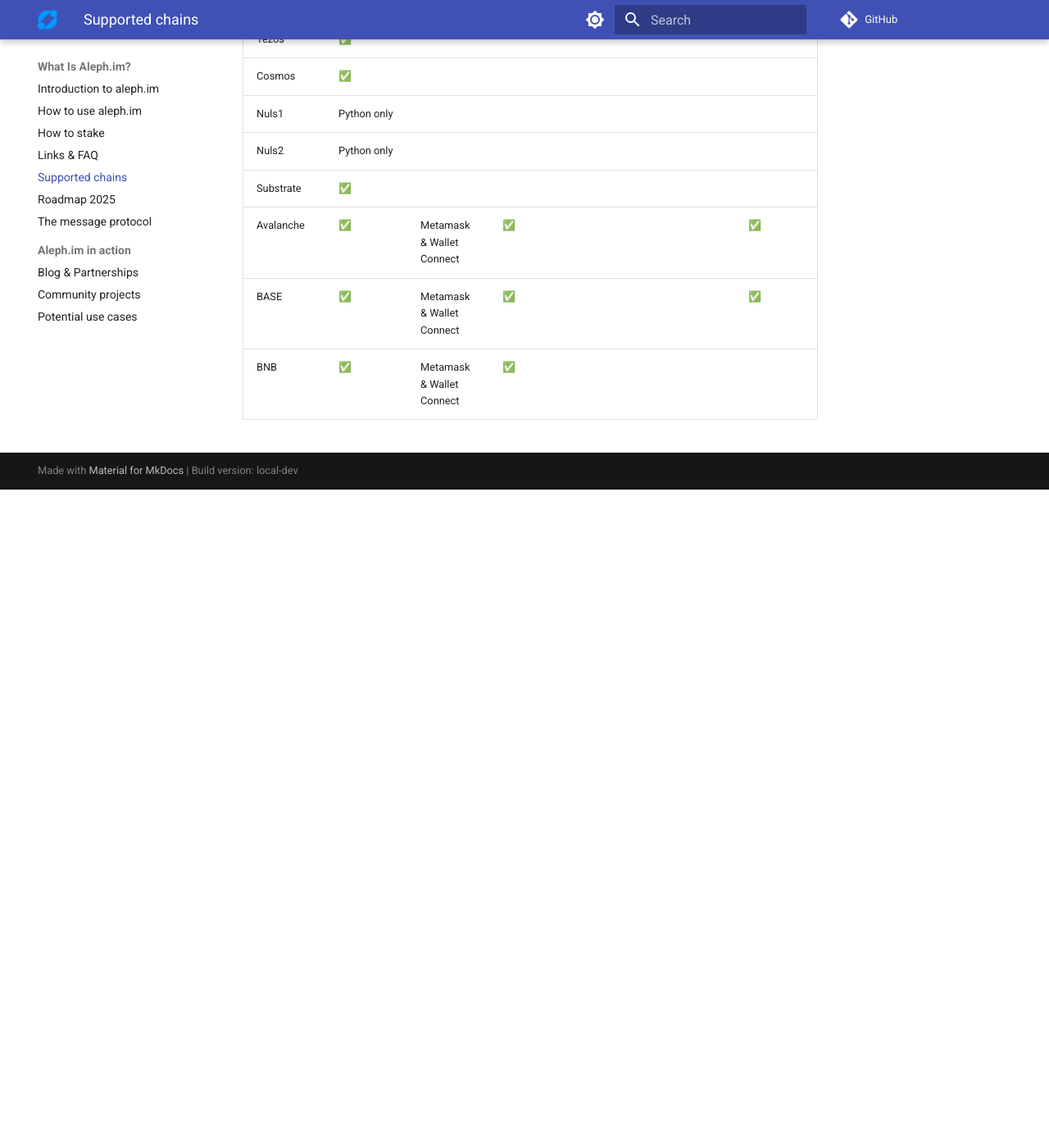
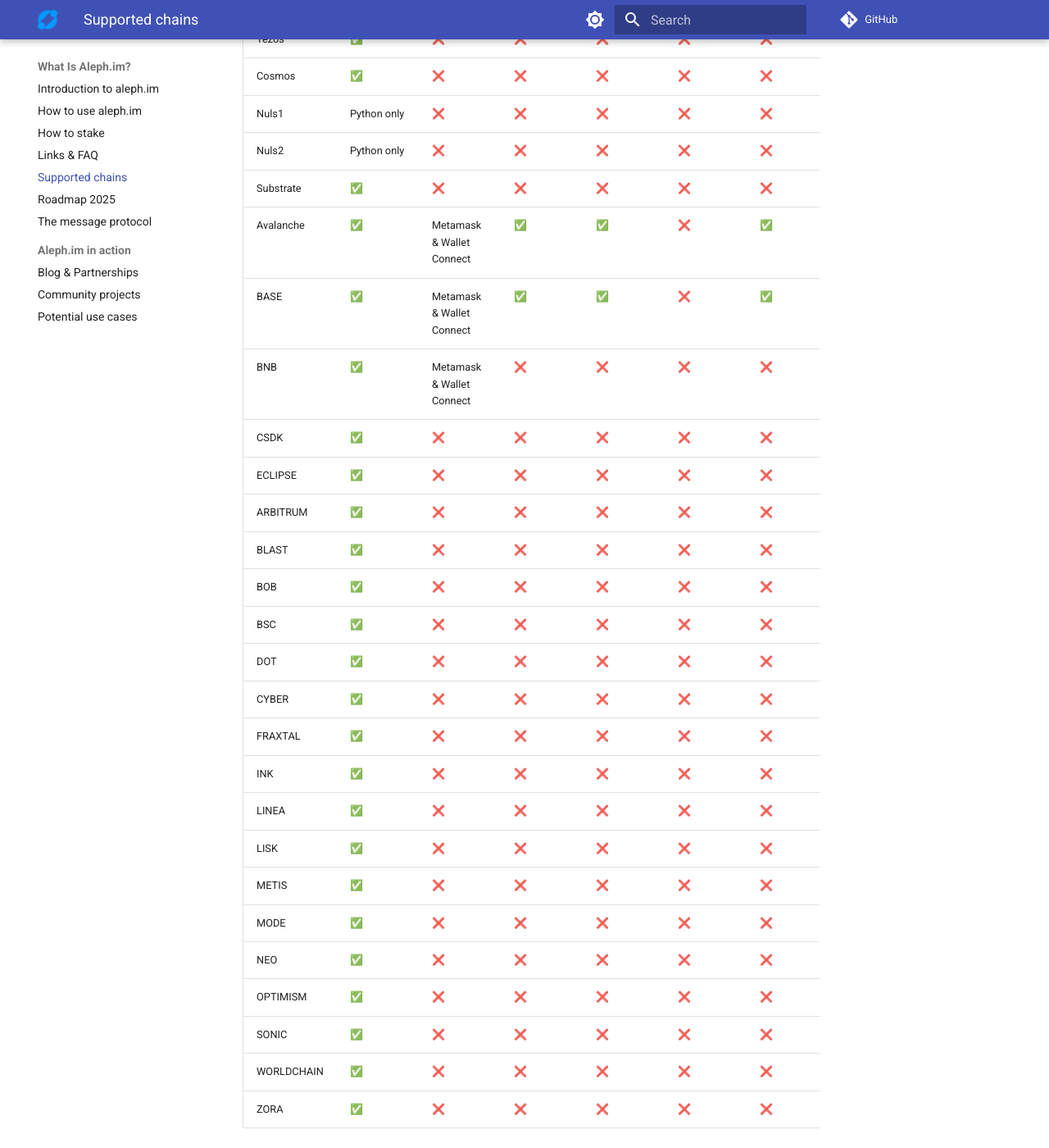
Before and after one commit to aleph-im/aleph-docs, an MkDocs documentation site: the page built from docs/protocol/chains.md, in a window 1280 px wide and 1400 px high, scrolled down 1138 px. Shown: the whole window at 82% size. Built offline with MkDocs 1.6.1 and Material for MkDocs 9.7.7, drawn with Linux system fonts in a browser that asks for light colours; plug-ins that fetch from the network failed and are left out; comment, search, counter and statistics services are not loaded; before the commit the page ends 1735 px from its top, so only the background shows below that.

Commit message:
Update supported chains was outdated

```diff
--- a/docs/protocol/chains.md
+++ b/docs/protocol/chains.md
@@ -29,16 +29,35 @@
    stop, and the resource becomes inaccessible. This approach ensures users only pay for what they actively use,
    offering a flexible and efficient payment method.
 
-| Chain     | Message signature | Wallet support            | Token availability | Balance support | Staking support | PAYG |
-|-----------|-------------------|---------------------------|--------------------|-----------------|-----------------|------|
-| Ethereum  | ✅                 | Metamask & Wallet Connect | ✅                  | ✅               | ✅               |      |
-| Polygon   | ✅                 | Metamask & Wallet Connect |                    |                 |                 |      |
-| Solana    | ✅                 |                           | ✅                  | ❌               | ❌               |      |
-| Tezos     | ✅                 |                           |                    |                 |                 |      |
-| Cosmos    | ✅                 |                           |                    |                 |                 |      |
-| Nuls1     | Python only       |                           |                    |                 |                 |      |
-| Nuls2     | Python only       |                           |                    |                 |                 |      |
-| Substrate | ✅                 |                           |                    |                 |                 |      |
-| Avalanche | ✅                 | Metamask & Wallet Connect | ✅                  |                 |                 | ✅    |
-| BASE      | ✅                 | Metamask & Wallet Connect | ✅                  |                 |                 | ✅    |
-| BNB       | ✅                 | Metamask & Wallet Connect | ✅                  |                 |                 |      |
+| Chain      | Message signature | Wallet support            | Token availability | Balance support | Staking support | PAYG |
+|------------|------------------|---------------------------|-------------------|-----------------|-----------------|------|
+| Ethereum   | ✅                | Metamask & Wallet Connect | ✅                 | ✅               | ✅               | ❌    |
+| Polygon    | ✅                | Metamask & Wallet Connect | ❌                 | ❌               | ❌               | ❌    |
+| Solana     | ✅                | ❌                        | ✅                 | ❌               | ❌               | ❌    |
+| Tezos      | ✅                | ❌                        | ❌                 | ❌               | ❌               | ❌    |
+| Cosmos     | ✅                | ❌                        | ❌                 | ❌               | ❌               | ❌    |
+| Nuls1      | Python only      | ❌                        | ❌                 | ❌               | ❌               | ❌    |
+| Nuls2      | Python only      | ❌                        | ❌                 | ❌               | ❌               | ❌    |
+| Substrate  | ✅                | ❌                        | ❌                 | ❌               | ❌               | ❌    |
+| Avalanche  | ✅                | Metamask & Wallet Connect | ✅                 | ✅               | ❌               | ✅    |
+| BASE       | ✅                | Metamask & Wallet Connect | ✅                 | ✅               | ❌               | ✅    |
+| BNB        | ✅                | Metamask & Wallet Connect | ❌                 | ❌               | ❌               | ❌    |
+| CSDK       | ✅                | ❌                        | ❌                 | ❌               | ❌               | ❌    |
+| ECLIPSE    | ✅                | ❌                        | ❌                 | ❌               | ❌               | ❌    |
+| ARBITRUM   | ✅                | ❌                        | ❌                 | ❌               | ❌               | ❌    |
+| BLAST      | ✅                | ❌                        | ❌                 | ❌               | ❌               | ❌    |
+| BOB        | ✅                | ❌                        | ❌                 | ❌               | ❌               | ❌    |
+| BSC        | ✅                | ❌                        | ❌                 | ❌               | ❌               | ❌    |
+| DOT        | ✅                | ❌                        | ❌                 | ❌               | ❌               | ❌    |
+| CYBER      | ✅                | ❌                        | ❌                 | ❌               | ❌               | ❌    |
+| FRAXTAL    | ✅                | ❌                        | ❌                 | ❌               | ❌               | ❌    |
+| INK        | ✅                | ❌                        | ❌                 | ❌               | ❌               | ❌    |
+| LINEA      | ✅                | ❌                        | ❌                 | ❌               | ❌               | ❌    |
+| LISK       | ✅                | ❌                        | ❌                 | ❌               | ❌               | ❌    |
+| METIS      | ✅                | ❌                        | ❌                 | ❌               | ❌               | ❌    |
+| MODE       | ✅                | ❌                        | ❌                 | ❌               | ❌               | ❌    |
+| NEO        | ✅                | ❌                        | ❌                 | ❌               | ❌               | ❌    |
+| OPTIMISM   | ✅                | ❌                        | ❌                 | ❌               | ❌               | ❌    |
+| SONIC      | ✅                | ❌                        | ❌                 | ❌               | ❌               | ❌    |
+| WORLDCHAIN | ✅                | ❌                        | ❌                 | ❌               | ❌               | ❌    |
+| ZORA       | ✅                | ❌                        | ❌                 | ❌               | ❌               | ❌    |
```
